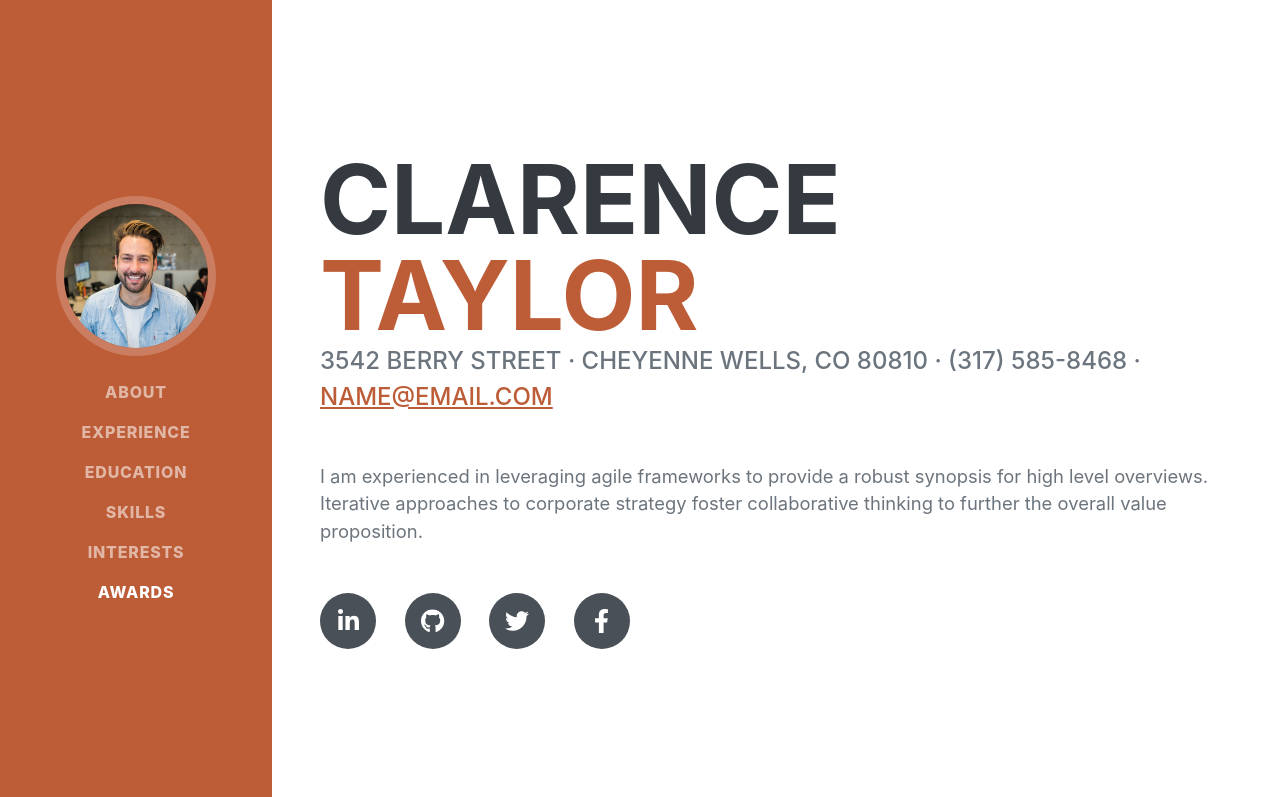
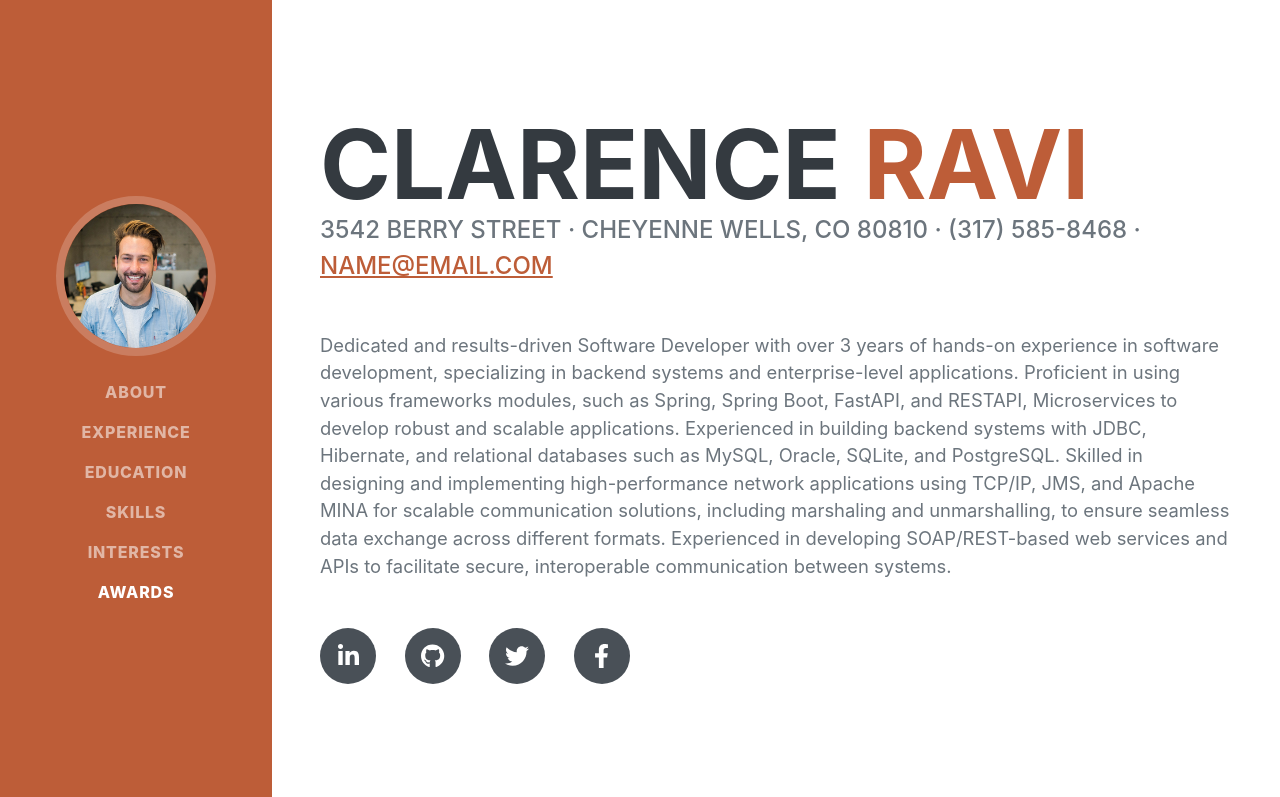
Before and after one commit to Ravicodenow/ravicodenow.github.io, a plain HTML site: page index.html in a window 1280 px wide. Shown: the top 797 px of the page. Drawn offline with nearby package versions, Linux system fonts and the light colour scheme; a web font is replaced by a local one.

Commit message:
code updated

```diff
--- a/index.html
+++ b/index.html
@@ -19,7 +19,7 @@
         <!-- Navigation-->
         <nav class="navbar navbar-expand-lg navbar-dark bg-primary fixed-top" id="sideNav">
             <a class="navbar-brand js-scroll-trigger" href="#page-top">
-                <span class="d-block d-lg-none">Clarence Taylor</span>
+                <span class="d-block d-lg-none">Ravi Kumar</span>
                 <span class="d-none d-lg-block"><img class="img-fluid img-profile rounded-circle mx-auto mb-2" src="assets/img/profile.jpg" alt="..." /></span>
             </a>
             <button class="navbar-toggler" type="button" data-bs-toggle="collapse" data-bs-target="#navbarResponsive" aria-controls="navbarResponsive" aria-expanded="false" aria-label="Toggle navigation"><span class="navbar-toggler-icon"></span></button>
@@ -41,13 +41,23 @@
                 <div class="resume-section-content">
                     <h1 class="mb-0">
                         Clarence
-                        <span class="text-primary">Taylor</span>
+                        <span class="text-primary">Ravi</span>
                     </h1>
                     <div class="subheading mb-5">
                         3542 Berry Street · Cheyenne Wells, CO 80810 · (317) 585-8468 ·
                         <a href="mailto:name@email.com">name@email.com</a>
                     </div>
-                    <p class="lead mb-5">I am experienced in leveraging agile frameworks to provide a robust synopsis for high level overviews. Iterative approaches to corporate strategy foster collaborative thinking to further the overall value proposition.</p>
+                    <p class="lead mb-5">Dedicated and results-driven Software Developer with over 3 years of hands-on experience in software development,
+specializing in backend systems and enterprise-level applications.
+Proficient in using various frameworks modules, such as Spring, Spring Boot, FastAPI, and RESTAPI, Microservices to
+develop robust and scalable applications.
+Experienced in building backend systems with JDBC, Hibernate, and relational databases such as MySQL, Oracle,
+SQLite, and PostgreSQL.
+Skilled in designing and implementing high-performance network applications using TCP/IP, JMS, and Apache MINA
+for scalable communication solutions, including marshaling and unmarshalling, to ensure seamless data exchange
+across different formats.
+Experienced in developing SOAP/REST-based web services and APIs to facilitate secure, interoperable
+communication between systems.</p>
                     <div class="social-icons">
                         <a class="social-icon" href="#!"><i class="fab fa-linkedin-in"></i></a>
                         <a class="social-icon" href="#!"><i class="fab fa-github"></i></a>
```
